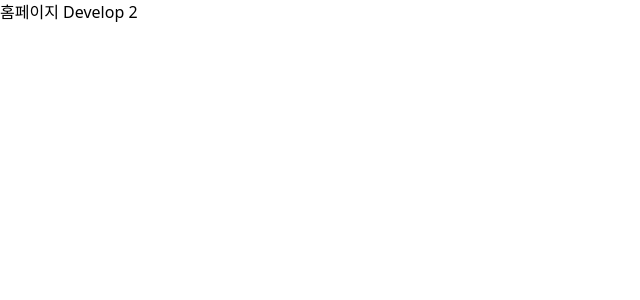
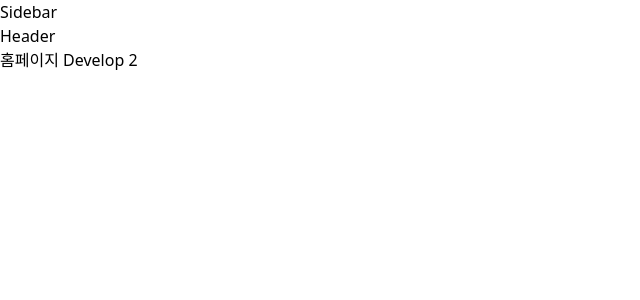
Before and after one commit to thatline99/localup-frontend, a Next.js app: page / in a window 1280 px wide. Shown: the top 300 px of the page, without its empty margins (0-640 px from the left). Built offline with nearby package versions, Linux system fonts and the light colour scheme.

Commit message:
Add reusable sidebar layout

```diff
--- a/src/app/page.tsx
+++ b/src/app/page.tsx
@@ -1,7 +1,14 @@
+import SidebarLayout from "@/components/layouts/SidebarLayout";
+
 export default function Home() {
   return (
-    <div className="flex min-h-screen items-center justify-center">
-      <h1 className="text-4xl font-bold">홈페이지 Develop 2</h1>
-    </div>
+    <SidebarLayout
+      sidebar={<nav className="p-2">Sidebar</nav>}
+      header={<h1 className="text-xl font-semibold">Header</h1>}
+    >
+      <div className="flex h-full items-center justify-center">
+        <p className="text-4xl font-bold">홈페이지 Develop 2</p>
+      </div>
+    </SidebarLayout>
   );
 }
--- /dev/null
+++ b/src/components/layouts/SidebarLayout.tsx
@@ -0,0 +1,23 @@
+import { ReactNode } from "react";
+
+interface SidebarLayoutProps {
+  sidebar: ReactNode;
+  header?: ReactNode;
+  children: ReactNode;
+}
+
+export default function SidebarLayout({
+  sidebar,
+  header,
+  children,
+}: SidebarLayoutProps) {
+  return (
+    <div className="flex min-h-screen">
+      <aside className="w-64 border-r bg-background p-4">{sidebar}</aside>
+      <div className="flex flex-1 flex-col">
+        {header && <header className="border-b p-4">{header}</header>}
+        <main className="flex-1 p-4">{children}</main>
+      </div>
+    </div>
+  );
+}
```
